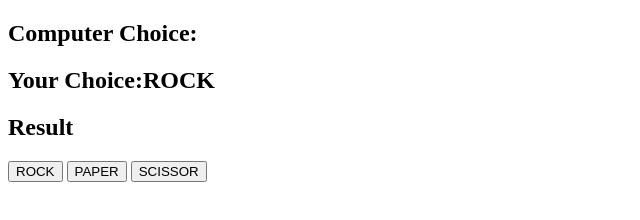
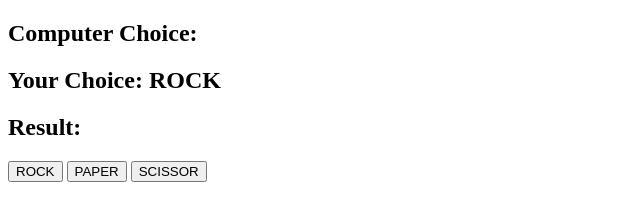
Before and after one commit to AMN-47/RockPaperScissor_Javascript, a plain HTML site: page index.html in a window 1280 px wide. Both pictures are taken after a click on the button "ROCK". Shown: the full height of the page, 0-640 px from the left. Drawn offline with Linux system fonts and the light colour scheme.

Commit message:
add index.html

```diff
--- a/Scripts/script.js
+++ b/Scripts/script.js
@@ -7,4 +7,10 @@ let usChoice
 possibleChoices.forEach(possibleChoices => possibleChoices.addEventListener('click', (e) =>{
     usChoice = e.target.id
     usChoiceDis.innerHTML = usChoice
+    generateCompChoice()
 }))
+
+function generateCompChoice(){
+    const randoNum = Math.floor(Math.random() * 3)
+    console.log(randoNum)
+}
--- a/index.html
+++ b/index.html
@@ -8,9 +8,9 @@
     <link rel = "stylesheet" href="Style/style.css">
 </head>
 <body>
-    <h2>Computer Choice:<span id = "COMP-CHOICE"></span></h2>
-    <h2>Your Choice:<span id = "PLAYER-CHOICE"></span></h2>
-    <h2>Result<span id = "daRESULT"></span></h2>
+    <h2>Computer Choice: <span id = "COMP-CHOICE"></span></h2>
+    <h2>Your Choice: <span id = "PLAYER-CHOICE"></span></h2>
+    <h2>Result: <span id = "daRESULT"></span></h2>
 
     <button id="ROCK">ROCK</button>
     <button id = "PAPER">PAPER</button>
```
